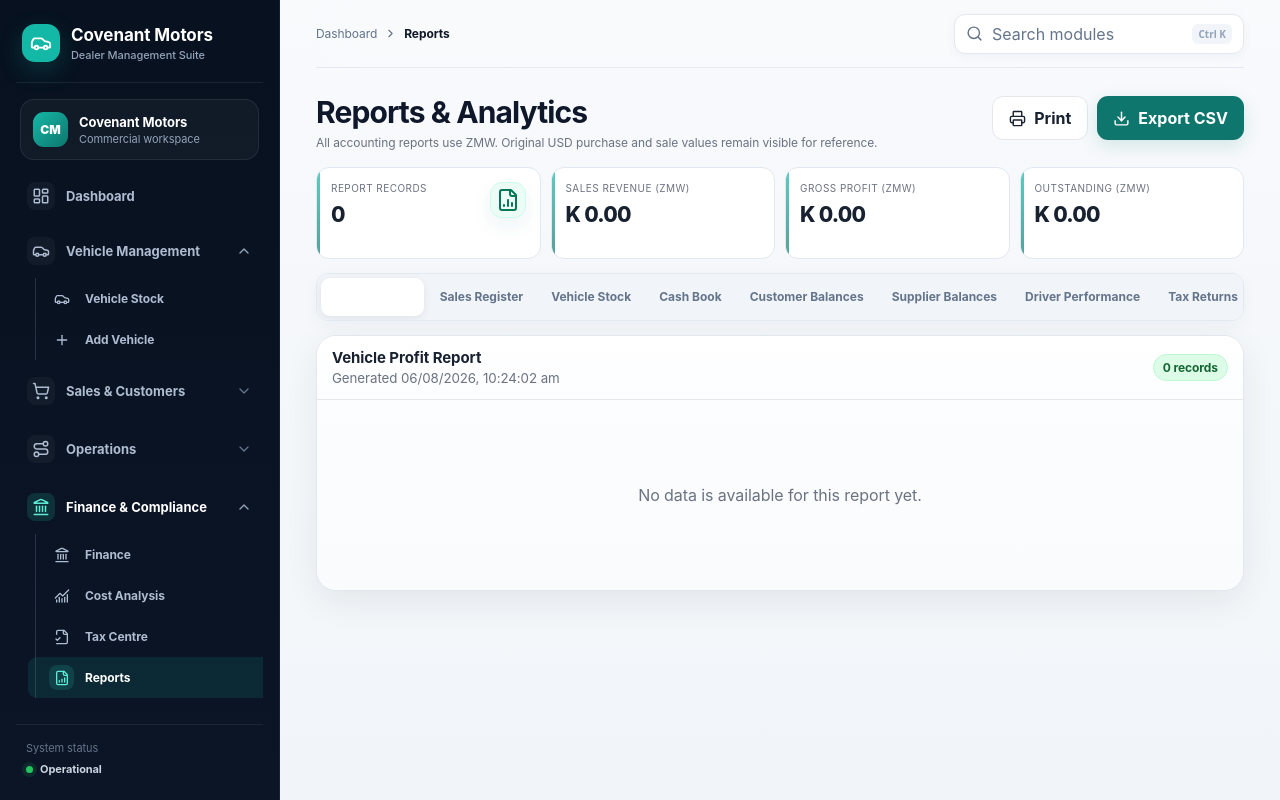
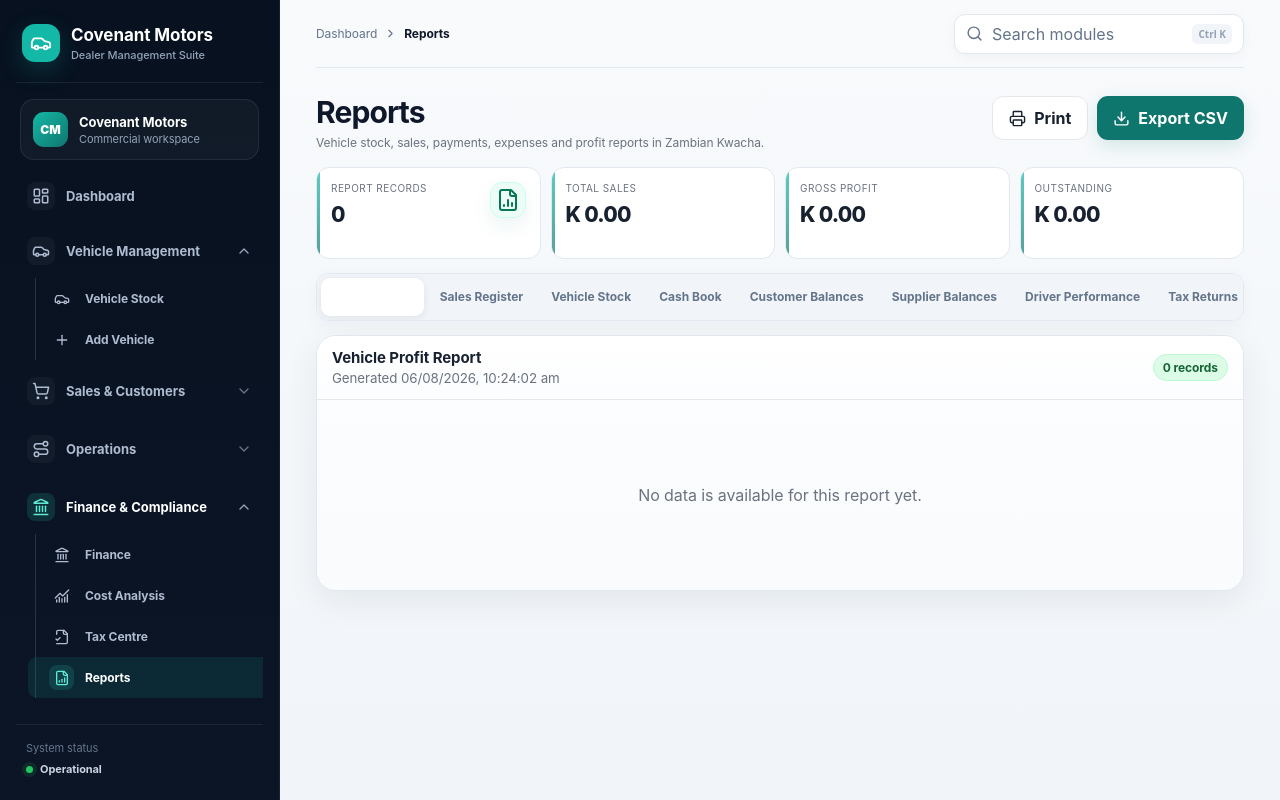
Before and after one commit to UpeLungu/covenant-motors, a Next.js app: page /reports in a window 1280 px wide. Built offline with nearby package versions, Linux system fonts and the light colour scheme.

Commit message:
Align reports with ZMW-only records and finance reversals

```diff
--- a/app/reports/page.tsx
+++ b/app/reports/page.tsx
@@ -2,37 +2,37 @@
 import {useEffect,useMemo,useState} from "react";
 import {Download,FileBarChart2,Printer} from "lucide-react";
 import {loadVehicles} from "@/lib/vehicle-store";
-import {loadSales} from "@/lib/sales-store";
+import {loadSales,Sale} from "@/lib/sales-store";
 import {loadTrips,tripSpent} from "@/lib/operations-store";
 import {loadVehicleExpenses} from "@/lib/ledger-store";
 import {loadFinanceEntries,loadAccounts} from "@/lib/finance-store";
 import {loadTaxReturns} from "@/lib/tax-store";
-import {formatCurrency,normalizeCurrency,toZmw} from "@/lib/currency";
-import {saleProfitAnalysis} from "@/lib/financial-analysis";
+import {formatCurrency} from "@/lib/currency";
+import {saleProfitAnalysis,vehicleCostZmw} from "@/lib/financial-analysis";
 type Report="vehicle-profit"|"sales"|"stock"|"cashbook"|"customers"|"suppliers"|"drivers"|"tax";
 type Row=Record<string,string|number>;
 const titles:Record<Report,string>={"vehicle-profit":"Vehicle Profit","sales":"Sales Register","stock":"Vehicle Stock","cashbook":"Cash Book","customers":"Customer Balances","suppliers":"Supplier Balances","drivers":"Driver Performance","tax":"Tax Returns"};
-const originalSale=(s:any)=>formatCurrency(Number((s.originalSellingPrice??s.sellingPrice)??0),normalizeCurrency(s.currency));
-const saleZmw=(s:any)=>Number(s.sellingPriceZmw??toZmw(Number((s.originalSellingPrice??s.sellingPrice)??0),s.currency||"ZMW",s.exchangeRate));
-const paidZmw=(s:any)=>Number(s.amountPaidZmw??toZmw(Number((s.originalAmountPaid??s.amountPaid)??0),s.currency||"ZMW",s.exchangeRate));
-const balanceZmw=(s:any)=>Number(s.balanceZmw??Math.max(0,saleZmw(s)-paidZmw(s)));
+const saleValue=(s:Sale)=>Number(s.sellingPriceZmw??s.sellingPrice??0);
+const paidValue=(s:Sale)=>Number(s.amountPaidZmw??s.amountPaid??0);
+const balanceValue=(s:Sale)=>Math.max(0,Number(s.balanceZmw??s.balance??saleValue(s)-paidValue(s)));
 export default function ReportsPage(){
- const [report,setReport]=useState<Report>("vehicle-profit"),[vehicles,setVehicles]=useState<any[]>([]),[sales,setSales]=useState<any[]>([]),[trips,setTrips]=useState<any[]>([]),[expenses,setExpenses]=useState<any[]>([]),[finance,setFinance]=useState<any[]>([]),[accounts,setAccounts]=useState<any[]>([]),[tax,setTax]=useState<any[]>([]);
+ const [report,setReport]=useState<Report>("vehicle-profit"),[vehicles,setVehicles]=useState<any[]>([]),[sales,setSales]=useState<Sale[]>([]),[trips,setTrips]=useState<any[]>([]),[expenses,setExpenses]=useState<any[]>([]),[finance,setFinance]=useState<any[]>([]),[accounts,setAccounts]=useState<any[]>([]),[tax,setTax]=useState<any[]>([]);
  useEffect(()=>{setVehicles(loadVehicles());setSales(loadSales());setTrips(loadTrips());setExpenses(loadVehicleExpenses());setFinance(loadFinanceEntries());setAccounts(loadAccounts());setTax(loadTaxReturns())},[]);
+ const supplierPaid=(vehicleId:string)=>Math.max(0,finance.filter(x=>x.type==="Supplier Payment"&&x.relatedId===vehicleId&&!String(x.reference||"").startsWith("REV-")).reduce((a:number,b:any)=>a+Number(b.moneyOut||0),0)-finance.filter(x=>x.relatedId===vehicleId&&String(x.reference||"").startsWith("REV-")).reduce((a:number,b:any)=>a+Number(b.moneyIn||0),0));
  const rows=useMemo<Row[]>(()=>{
-  if(report==="vehicle-profit")return sales.map(s=>{const a=saleProfitAnalysis(s,vehicles.find(v=>v.id===s.vehicleId),expenses);return {"Stock ID":s.stockId,Vehicle:s.vehicleName,Customer:s.customerName,"Original Sale":originalSale(s),"Accounting Revenue (ZMW)":saleZmw(s),"Total Cost (ZMW)":a.cost,"Gross Profit (ZMW)":a.profit,Status:s.status}});
-  if(report==="sales")return sales.map(s=>({"Sale ID":s.saleId,Date:s.saleDate,"Stock ID":s.stockId,Customer:s.customerName,"Original Sale":originalSale(s),"Sale Exchange Rate":Number(s.exchangeRate||1),"Accounting Revenue (ZMW)":saleZmw(s),"Paid (ZMW)":paidZmw(s),"Balance (ZMW)":balanceZmw(s),Status:s.status}));
-  if(report==="stock")return vehicles.map(v=>({"Stock ID":v.stockId,Vehicle:`${v.make} ${v.model} ${v.year}`,VIN:v.vin,Supplier:v.supplier,Location:v.currentLocation,"Original Purchase":formatCurrency(Number((v.originalPurchasePrice??v.purchasePrice)??0),normalizeCurrency(v.purchaseCurrency)),"Purchase Exchange Rate":Number(v.purchaseExchangeRate||1),"Accounting Cost (ZMW)":Number(v.purchasePriceZmw??toZmw(Number((v.originalPurchasePrice??v.purchasePrice)??0),v.purchaseCurrency||"ZMW",v.purchaseExchangeRate)),"Estimated Value (ZMW)":Number(v.estimatedSellingPriceZmw??toZmw(Number(v.estimatedSellingPrice||0),v.estimatedSellingCurrency||"ZMW",v.estimatedSellingExchangeRate)),Status:v.status}));
-  if(report==="cashbook")return finance.map(x=>({Date:x.date,Account:accounts.find(a=>a.id===x.accountId)?.name||"Unknown",Type:x.type,Reference:x.reference||"",Description:x.description,"Money In (ZMW)":Number(x.moneyIn||0),"Money Out (ZMW)":Number(x.moneyOut||0)}));
-  if(report==="customers")return sales.map(s=>({Customer:s.customerName,"Sale ID":s.saleId,Vehicle:s.stockId,"Original Sale":originalSale(s),"Accounting Revenue (ZMW)":saleZmw(s),"Paid (ZMW)":paidZmw(s),"Balance (ZMW)":balanceZmw(s),Status:s.status}));
-  if(report==="suppliers")return vehicles.map(v=>{const price=Number(v.purchasePriceZmw??toZmw(Number((v.originalPurchasePrice??v.purchasePrice)??0),v.purchaseCurrency||"ZMW",v.purchaseExchangeRate));const paid=finance.filter(x=>x.type==="Supplier Payment"&&x.relatedId===v.id).reduce((a:number,b:any)=>a+Number(b.moneyOut||0),0);return {Supplier:v.supplier,"Stock ID":v.stockId,Vehicle:`${v.make} ${v.model}`,"Original Purchase":formatCurrency(Number((v.originalPurchasePrice??v.purchasePrice)??0),normalizeCurrency(v.purchaseCurrency)),"Accounting Cost (ZMW)":price,"Paid (ZMW)":paid,"Balance (ZMW)":Math.max(0,price-paid)}});
-  if(report==="drivers")return trips.map(t=>{const spent=tripSpent(t),advance=Number((t.advanceZmw??t.advance)??0);return {Driver:t.driverName,"Trip ID":t.tripId,Vehicle:t.vehicleStockId,Route:`${t.collectionPoint} to ${t.destination}`,"Advance (ZMW)":advance,"Expenses (ZMW)":spent,"Balance (ZMW)":advance-spent,Status:t.status}});
-  return tax.map(t=>({Type:t.type,Period:t.period,"Taxable Amount (ZMW)":t.taxableAmount,"Tax Due (ZMW)":t.taxDue,"Due Date":t.dueDate,Status:t.status,Reference:t.reference||""}));
+  if(report==="vehicle-profit")return sales.map(s=>{const a=saleProfitAnalysis(s,vehicles.find(v=>v.id===s.vehicleId),expenses);return {"Stock ID":s.stockId,Vehicle:s.vehicleName,Customer:s.customerName,"Selling Price":saleValue(s),"Vehicle Cost":a.cost,"Gross Profit":a.profit,Status:s.status}});
+  if(report==="sales")return sales.map(s=>({"Sale ID":s.saleId,Date:s.saleDate,"Stock ID":s.stockId,Customer:s.customerName,"Selling Price":saleValue(s),Paid:paidValue(s),Balance:balanceValue(s),Status:s.status}));
+  if(report==="stock")return vehicles.map(v=>({"Stock ID":v.stockId,Vehicle:`${v.make} ${v.model} ${v.year}`,VIN:v.vin,Supplier:v.supplier,Location:v.currentLocation,"Cost Price":Number(v.purchasePriceZmw??v.purchasePrice??0),"Vehicle Cost":vehicleCostZmw(v,expenses),"Estimated Selling Price":Number(v.estimatedSellingPriceZmw??v.estimatedSellingPrice??0),Status:v.status}));
+  if(report==="cashbook")return finance.map(x=>({Date:x.date,Account:accounts.find(a=>a.id===x.accountId)?.name||"Unknown",Type:x.type,Reference:x.reference||"",Description:x.description,"Money In":Number(x.moneyIn||0),"Money Out":Number(x.moneyOut||0),Entry:String(x.reference||"").startsWith("REV-")?"Reversal":"Original"}));
+  if(report==="customers")return sales.map(s=>({Customer:s.customerName,"Sale ID":s.saleId,Vehicle:s.stockId,"Selling Price":saleValue(s),Paid:paidValue(s),Balance:balanceValue(s),Status:s.status}));
+  if(report==="suppliers")return vehicles.map(v=>{const price=Number(v.purchasePriceZmw??v.purchasePrice??0),paid=supplierPaid(v.id);return {Supplier:v.supplier,"Stock ID":v.stockId,Vehicle:`${v.make} ${v.model}`,"Cost Price":price,Paid:paid,Balance:Math.max(0,price-paid)}});
+  if(report==="drivers")return trips.map(t=>{const spent=tripSpent(t),advance=Number((t.advanceZmw??t.advance)??0);return {Driver:t.driverName,"Trip ID":t.tripId,Vehicle:t.vehicleStockId,Route:`${t.collectionPoint} to ${t.destination}`,Advance:advance,Expenses:spent,Balance:advance-spent,Status:t.status}});
+  return tax.map(t=>({Type:t.type,Period:t.period,"Taxable Amount":t.taxableAmount,"Tax Due":t.taxDue,"Due Date":t.dueDate,Status:t.status,Reference:t.reference||""}));
  },[report,vehicles,sales,trips,expenses,finance,accounts,tax]);
- const revenue=sales.reduce((sum,s)=>sum+saleZmw(s),0),outstanding=sales.reduce((sum,s)=>sum+balanceZmw(s),0),profit=sales.reduce((sum,s)=>sum+saleProfitAnalysis(s,vehicles.find(v=>v.id===s.vehicleId),expenses).profit,0);
+ const revenue=sales.reduce((sum,s)=>sum+saleValue(s),0),outstanding=sales.reduce((sum,s)=>sum+balanceValue(s),0),profit=sales.reduce((sum,s)=>sum+saleProfitAnalysis(s,vehicles.find(v=>v.id===s.vehicleId),expenses).profit,0);
  function exportCsv(){if(!rows.length)return alert("There is no data to export.");const h=Object.keys(rows[0]);const csv=[h.join(","),...rows.map(r=>h.map(k=>`"${String(r[k]??"").replaceAll('"','""')}"`).join(","))].join("\n");const url=URL.createObjectURL(new Blob([csv],{type:"text/csv;charset=utf-8"}));const a=document.createElement("a");a.href=url;a.download=`covenant-motors-${report}.csv`;a.click();URL.revokeObjectURL(url)}
  const headers=rows.length?Object.keys(rows[0]):[];
- return <><div className="topbar"><div className="title"><h1>Reports & Analytics</h1><p>All accounting reports use ZMW. Original USD purchase and sale values remain visible for reference.</p></div><div className="quick-actions"><button className="button secondary" onClick={()=>window.print()}><Printer size={17}/>Print</button><button className="button" onClick={exportCsv}><Download size={17}/>Export CSV</button></div></div>
- <div className="cards"><div className="card metric"><div><div className="metric-label">Report Records</div><div className="metric-value">{rows.length}</div></div><div className="metric-icon"><FileBarChart2/></div></div><div className="card"><div className="metric-label">Sales Revenue (ZMW)</div><div className="metric-value small-money">{formatCurrency(revenue,"ZMW")}</div></div><div className="card"><div className="metric-label">Gross Profit (ZMW)</div><div className="metric-value small-money">{formatCurrency(profit,"ZMW")}</div></div><div className="card"><div className="metric-label">Outstanding (ZMW)</div><div className="metric-value small-money">{formatCurrency(outstanding,"ZMW")}</div></div></div>
- <div className="deal-tabs">{(Object.keys(titles) as Report[]).map(k=><button key={k} className={report===k?"active":""} onClick={()=>setReport(k)}>{titles[k]}</button>)}</div><section className="panel report-print"><div className="panel-head"><div><h2>{titles[report]} Report</h2><small className="muted">Generated {new Date().toLocaleString("en-ZM")}</small></div><span className="badge available">{rows.length} records</span></div><div className="table-wrap"><table><thead><tr>{headers.map(h=><th key={h}>{h}</th>)}</tr></thead><tbody>{rows.map((r,i)=><tr key={i}>{headers.map(h=><td key={h}>{String(r[h]??"")}</td>)}</tr>)}</tbody></table>{!rows.length&&<div className="empty">No data is available for this report yet.</div>}</div></section></>;
+ return <><div className="topbar"><div className="title"><h1>Reports</h1><p>Vehicle stock, sales, payments, expenses and profit reports in Zambian Kwacha.</p></div><div className="quick-actions"><button className="button secondary" onClick={()=>window.print()}><Printer size={17}/>Print</button><button className="button" onClick={exportCsv}><Download size={17}/>Export CSV</button></div></div>
+ <div className="cards"><div className="card metric"><div><div className="metric-label">Report Records</div><div className="metric-value">{rows.length}</div></div><div className="metric-icon"><FileBarChart2/></div></div><div className="card"><div className="metric-label">Total Sales</div><div className="metric-value small-money">{formatCurrency(revenue,"ZMW")}</div></div><div className="card"><div className="metric-label">Gross Profit</div><div className="metric-value small-money">{formatCurrency(profit,"ZMW")}</div></div><div className="card"><div className="metric-label">Outstanding</div><div className="metric-value small-money">{formatCurrency(outstanding,"ZMW")}</div></div></div>
+ <div className="deal-tabs">{(Object.keys(titles) as Report[]).map(k=><button key={k} className={report===k?"active":""} onClick={()=>setReport(k)}>{titles[k]}</button>)}</div><section className="panel report-print"><div className="panel-head"><div><h2>{titles[report]} Report</h2><small className="muted">Generated {new Date().toLocaleString("en-ZM")}</small></div><span className="badge available">{rows.length} records</span></div><div className="table-wrap"><table><thead><tr>{headers.map(h=><th key={h}>{h}</th>)}</tr></thead><tbody>{rows.map((r,i)=><tr key={i}>{headers.map(h=><td key={h}>{typeof r[h]==="number"&&["Selling Price","Vehicle Cost","Cost Price","Estimated Selling Price","Paid","Balance","Gross Profit","Money In","Money Out","Advance","Expenses","Taxable Amount","Tax Due"].includes(h)?formatCurrency(Number(r[h]),"ZMW"):String(r[h]??"")}</td>)}</tr>)}</tbody></table>{!rows.length&&<div className="empty">No data is available for this report yet.</div>}</div></section></>;
 }
```
